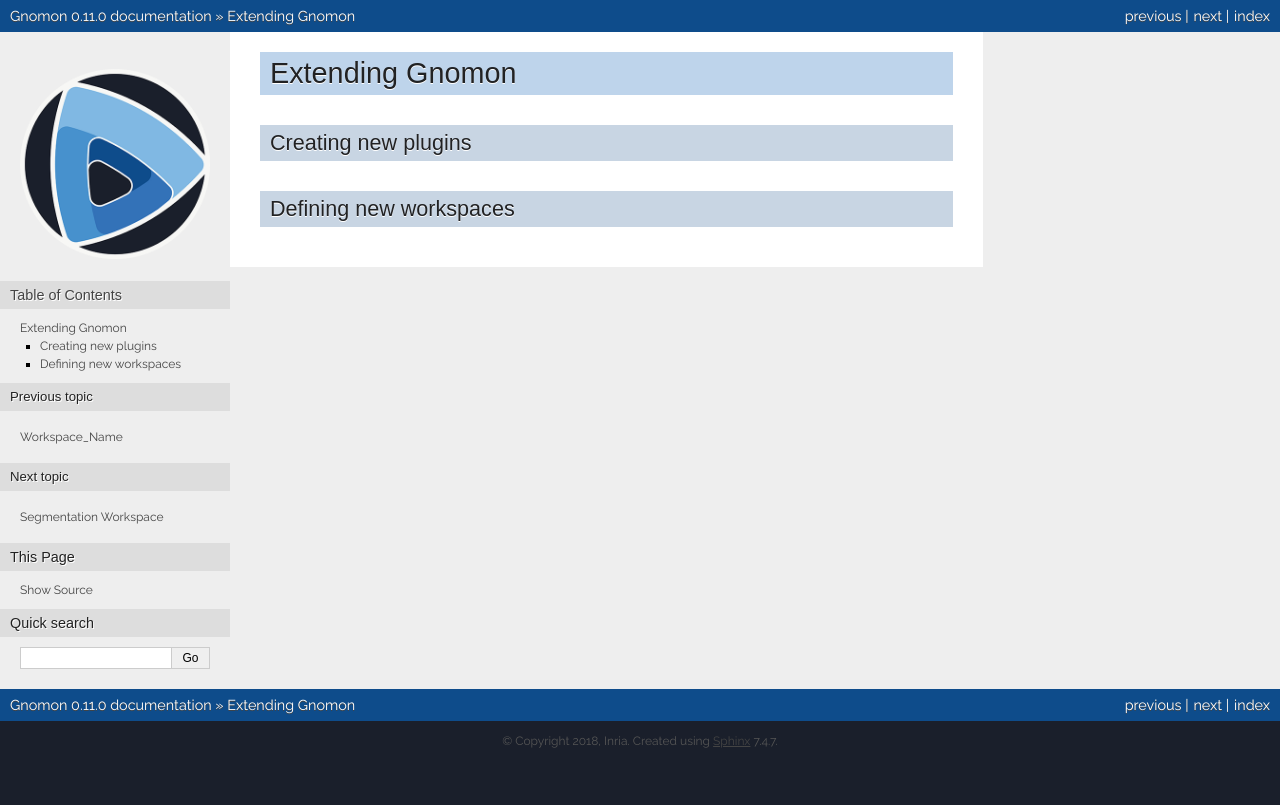
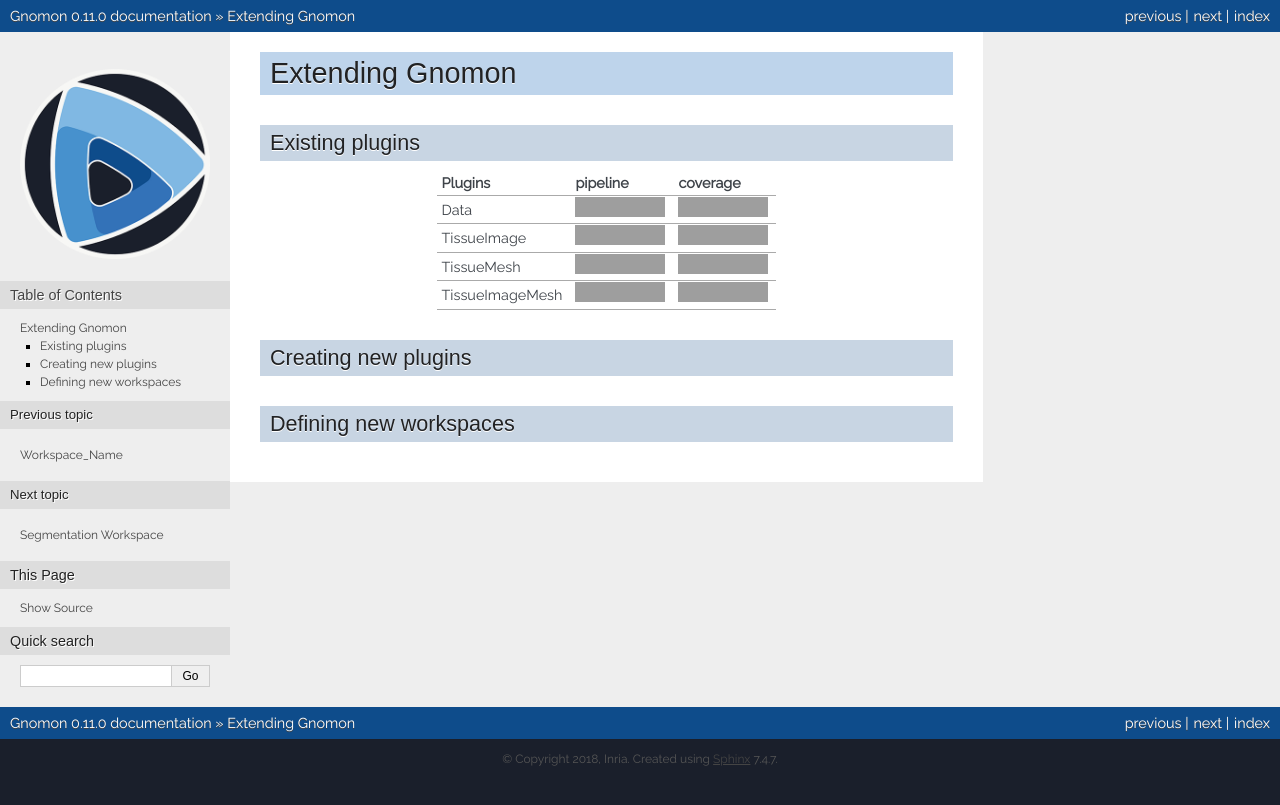
Before and after one commit to gnomon-inria/gnomon, a Sphinx documentation site: the page built from doc/extension-tutorials.rst, in a window 1280 px wide. Shown: the top 805 px of the page. Built offline with Sphinx 7.4.7, drawn with Linux system fonts in a browser that asks for light colours; formulas are drawn with MathJax 3; grey boxes are pictures that could not be loaded.

Commit message:
Add existing plugins doc

```diff
--- a/doc/extension-tutorials.rst
+++ b/doc/extension-tutorials.rst
@@ -1,6 +1,31 @@
 ================
 Extending Gnomon
 ================
+
+Existing plugins
+====================
+
+
++---------------+----------------+----------------+
+|Plugins        |pipeline        |coverage        |
++===============+================+================+
+|Data           ||PipeData|      ||CovData|       |
++---------------+----------------+----------------+
+|TissueImage    ||PipeImage|     ||CovImage|      |
++---------------+----------------+----------------+
+|TissueMesh     ||PipeMesh|      ||CovMesh|       |
++---------------+----------------+----------------+
+|TissueImageMesh||PipeImageMesh| ||CovImageMesh|  |
++---------------+----------------+----------------+
+
+.. |PipeData| image:: https://gitlab.inria.fr/gnomon/gnomon-packages/gnomon-package-data/badges/master/pipeline.svg
+.. |PipeImage| image:: https://gitlab.inria.fr/gnomon/gnomon-packages/gnomon-package-tissueimage/badges/master/pipeline.svg
+.. |PipeMesh| image:: https://gitlab.inria.fr/gnomon/gnomon-packages/gnomon-package-tissuemesh/badges/master/pipeline.svg
+.. |PipeImageMesh| image:: https://gitlab.inria.fr/gnomon/gnomon-packages/gnomon-package-tissueimagemesh/badges/master/pipeline.svg
+.. |CovData| image:: https://gitlab.inria.fr/gnomon/gnomon-packages/gnomon-package-data/badges/master/coverage.svg
+.. |CovImage| image:: https://gitlab.inria.fr/gnomon/gnomon-packages/gnomon-package-tissueimage/badges/master/coverage.svg
+.. |CovMesh| image:: https://gitlab.inria.fr/gnomon/gnomon-packages/gnomon-package-tissuemesh/badges/master/coverage.svg
+.. |CovImageMesh| image:: https://gitlab.inria.fr/gnomon/gnomon-packages/gnomon-package-tissueimagemesh/badges/master/coverage.svg
 
 Creating new plugins
 ====================
```
